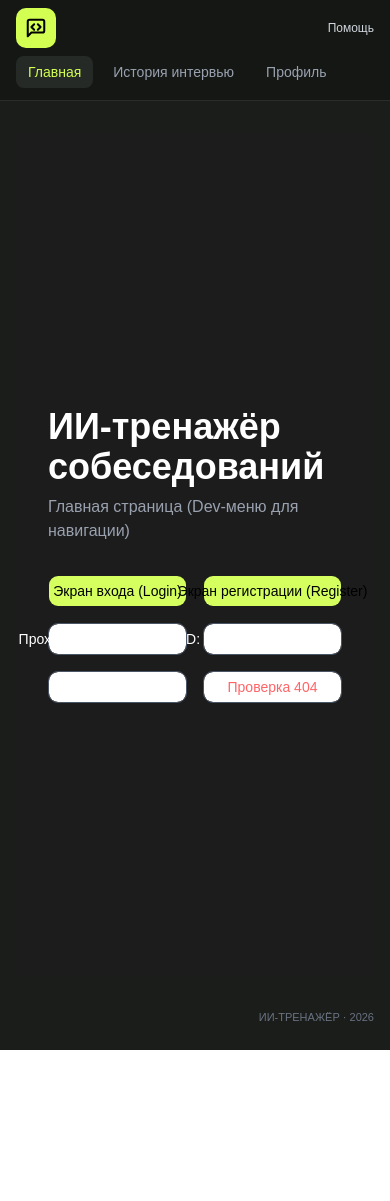
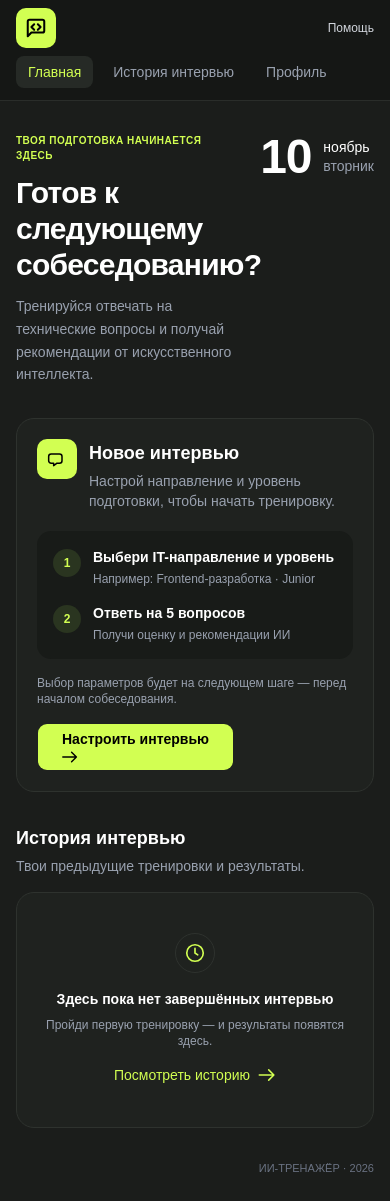
Before and after one commit to interview-trainer-team/AI-interview-simulator, a React app in the folder frontend/: page / in a window 390 px wide. Before the commit the page ends 1050 px from the top, so only its background shows below. Built offline with nearby package versions, Linux system fonts and the light colour scheme; the HTML template or start-up script is replaced by a standard one.

Commit message:
feat: главная страница по макету (#36)

```diff
--- a/frontend/src/pages/MainPage.jsx
+++ b/frontend/src/pages/MainPage.jsx
@@ -1,51 +1,290 @@
-import { Link } from "react-router-dom"
-import { Button } from "@/components/ui/button"
+import { Button } from "@/components/ui/button";
+import { useEffect, useState } from "react";
+import { Link } from "react-router-dom";
+import {
+  getInterviewsRequest,
+  getLevelName,
+  getLevelVerdict,
+  getVerdictInfo,
+  QUESTIONS_PER_INTERVIEW,
+} from "@/api/interview";
+
+// ---------- ИКОНКИ ----------
+
+function ArrowIcon({ className = "" }) {
+  return (
+    <svg
+      width="18"
+      height="12"
+      viewBox="0 0 20 14"
+      fill="none"
+      stroke="currentColor"
+      strokeWidth="1.8"
+      strokeLinecap="round"
+      strokeLinejoin="round"
+      className={className}
+      aria-hidden="true"
+    >
+      <path d="M1 7h17M12 1l6 6-6 6" />
+    </svg>
+  );
+}
+
+function ChatIcon() {
+  return (
+    <svg width="20" height="20" viewBox="0 0 24 24" fill="none" stroke="currentColor" strokeWidth="1.8" strokeLinecap="round" strokeLinejoin="round" aria-hidden="true">
+      <path d="M5 6h10a3 3 0 0 1 3 3v5a3 3 0 0 1-3 3H12l-4 3v-3H5a3 3 0 0 1-3-3V9a3 3 0 0 1 3-3Z" />
+    </svg>
+  );
+}
+
+function ClockIcon() {
+  return (
+    <svg width="22" height="22" viewBox="0 0 24 24" fill="none" stroke="currentColor" strokeWidth="1.8" strokeLinecap="round" strokeLinejoin="round" aria-hidden="true">
+      <circle cx="12" cy="12" r="9" />
+      <path d="M12 7v5l3 2" />
+    </svg>
+  );
+}
+
+// ---------- ВСПОМОГАТЕЛЬНОЕ ----------
+
+function formatDate(isoString) {
+  if (!isoString) return "";
+  return new Date(isoString).toLocaleDateString("ru-RU", {
+    day: "numeric",
+    month: "long",
+    year: "numeric",
+  });
+}
+
+function formatScore(score) {
+  return Number(score ?? 0).toFixed(1);
+}
+
+function getTodayParts() {
+  const now = new Date();
+  return {
+    day: now.getDate(),
+    month: now.toLocaleDateString("ru-RU", { month: "long" }),
+    weekday: now.toLocaleDateString("ru-RU", { weekday: "long" }),
+  };
+}
+
+// ---------- КОМПОНЕНТЫ ----------
+
+function TodayDate() {
+  const { day, month, weekday } = getTodayParts();
+
+  return (
+    <div className="flex shrink-0 items-center gap-3 sm:pt-6">
+      <p className="text-5xl font-bold leading-none tracking-tight md:text-6xl">{day}</p>
+      <div className="text-sm leading-tight">
+        <p className="font-medium text-white">{month}</p>
+        <p className="mt-0.5 text-gray-400">{weekday}</p>
+      </div>
+    </div>
+  );
+}
+
+function NewInterviewCard() {
+  return (
+    <section className="rounded-2xl border border-[#2E322E] bg-[#1F221F] p-5 md:p-6">
+      <div className="flex items-start gap-3">
+        <span className="flex size-10 shrink-0 items-center justify-center rounded-lg bg-[#D2FF52] text-black">
+          <ChatIcon />
+        </span>
+        <div>
+          <h2 className="text-lg font-semibold">Новое интервью</h2>
+          <p className="mt-1 text-sm text-gray-400">
+            Настрой направление и уровень подготовки, чтобы начать тренировку.
+          </p>
+        </div>
+      </div>
+
+      {/* Два шага в одну линию, на узком экране друг под другом */}
+      <div className="mt-5 flex flex-col gap-4 rounded-xl bg-[#181B18] px-4 py-4 md:flex-row md:items-center md:gap-6 md:px-5">
+        <div className="flex min-w-0 flex-1 items-start gap-3">
+          <span className="mt-0.5 flex size-7 shrink-0 items-center justify-center rounded-full bg-[#2A3520] text-xs font-semibold text-[#D2FF52]">
+            1
+          </span>
+          <div>
+            <p className="text-sm font-semibold">Выбери IT-направление и уровень</p>
+            <p className="mt-1 text-xs text-gray-400">Например: Frontend-разработка · Junior</p>
+          </div>
+        </div>
+
+        <span className="hidden shrink-0 text-gray-500 md:block" aria-hidden="true">
+          <ArrowIcon />
+        </span>
+
+        <div className="flex min-w-0 flex-1 items-start gap-3">
+          <span className="mt-0.5 flex size-7 shrink-0 items-center justify-center rounded-full bg-[#2A3520] text-xs font-semibold text-[#D2FF52]">
+            2
+          </span>
+          <div>
+            <p className="text-sm font-semibold">Ответь на 5 вопросов</p>
+            <p className="mt-1 text-xs text-gray-400">Получи оценку и рекомендации ИИ</p>
+          </div>
+        </div>
+      </div>
+
+      <p className="mt-4 text-xs text-gray-400">
+        Выбор параметров будет на следующем шаге — перед началом собеседования.
+      </p>
+
+      <Button
+        asChild
+        className="mt-4 h-12 gap-3 rounded-lg bg-[#D2FF52] px-6 text-sm font-semibold text-black hover:bg-[#bce646]"
+      >
+        <Link to="/interview/setup">
+          Настроить интервью
+          <ArrowIcon />
+        </Link>
+      </Button>
+    </section>
+  );
+}
+
+// Карточка незавершённого интервью (появляется только если такое есть)
+function ContinueCard({ interview }) {
+  return (
+    <Link
+      to={`/interview/${interview.id}`}
+      className="mt-4 flex flex-col gap-2 rounded-2xl border border-[#2E322E] bg-[#1F221F] px-5 py-4 transition-colors hover:border-[#D2FF52]/40 sm:flex-row sm:items-center sm:justify-between"
+    >
+      <div className="min-w-0">
+        <p className="text-[10px] font-semibold uppercase tracking-wider text-[#D2FF52]">Продолжить интервью</p>
+        <p className="mt-1.5 text-sm font-semibold">
+          {interview.direction} · {getLevelName(interview.levelCode)}
+        </p>
+      </div>
+      <div className="flex items-center gap-3 text-sm text-gray-300">
+        <span>
+          {interview.answeredCount ?? 0} из {QUESTIONS_PER_INTERVIEW} вопросов
+        </span>
+        <span className="text-[#D2FF52]">
+          <ArrowIcon />
+        </span>
+      </div>
+    </Link>
+  );
+}
+
+function HistoryBlock({ interviews, isLoading, error }) {
+  return (
+    <section>
+      <h2 className="text-lg font-semibold">История интервью</h2>
+      <p className="mt-1 text-sm text-gray-400">Твои предыдущие тренировки и результаты.</p>
+
+      {isLoading ? (
+        <div className="mt-4 rounded-2xl border border-[#2E322E] bg-[#1F221F] px-5 py-10">
+          <p className="text-center text-sm text-gray-400">Загружаем историю...</p>
+        </div>
+      ) : error ? (
+        <div className="mt-4 rounded-2xl border border-[#2E322E] bg-[#1F221F] px-5 py-10">
+          <p className="text-center text-sm text-red-500">{error}</p>
+        </div>
+      ) : interviews.length === 0 ? (
+        <div className="mt-4 rounded-2xl border border-[#2E322E] bg-[#1F221F] px-5 py-10 text-center">
+          <span className="mx-auto flex size-10 items-center justify-center rounded-full border border-[#2E322E] text-[#D2FF52]">
+            <ClockIcon />
+          </span>
+          <p className="mt-4 text-sm font-semibold">Здесь пока нет завершённых интервью</p>
+          <p className="mt-2 text-xs text-gray-400">Пройди первую тренировку — и результаты появятся здесь.</p>
+          <Link
+            to="/history"
+            className="mt-4 inline-flex items-center gap-2 text-sm font-medium text-[#D2FF52] transition-colors hover:text-[#bce646]"
+          >
+            Посмотреть историю
+            <ArrowIcon />
+          </Link>
+        </div>
+      ) : (
+        <ul className="mt-4 space-y-3">
+          {interviews.map((interview) => {
+            const scoreColor = getVerdictInfo(getLevelVerdict(interview.totalScore)).color;
+            return (
+              <li key={interview.id}>
+                <Link
+                  to={`/interview/${interview.id}/results`}
+                  className="flex items-center justify-between gap-4 rounded-2xl border border-[#2E322E] bg-[#1F221F] px-4 py-4 transition-colors hover:border-[#D2FF52]/40 md:px-5"
+                >
+                  <div className="min-w-0">
+                    <p className="truncate text-sm font-semibold">
+                      {interview.direction} · {getLevelName(interview.levelCode)}
+                    </p>
+                    <p className="mt-1 text-xs text-gray-400">{formatDate(interview.completedAt || interview.createdAt)}</p>
+                  </div>
+                  <p className="shrink-0 text-sm font-bold tabular-nums" style={{ color: scoreColor }}>
+                    {formatScore(interview.totalScore)}/10
+                  </p>
+                </Link>
+              </li>
+            );
+          })}
+          <li className="pt-1">
+            <Link
+              to="/history"
+              className="inline-flex items-center gap-2 text-sm font-medium text-[#D2FF52] transition-colors hover:text-[#bce646]"
+            >
+              Все интервью
+              <ArrowIcon />
+            </Link>
+          </li>
+        </ul>
+      )}
+    </section>
+  );
+}
+
+// ---------- СТРАНИЦА ----------
 
 function MainPage() {
+  const [interviews, setInterviews] = useState([]);
+  const [isLoading, setIsLoading] = useState(true);
+  const [error, setError] = useState("");
+
+  // Шапка и карточка старта рисуются сразу; список нужен только для продолжения и истории
+  useEffect(() => {
+    getInterviewsRequest()
+      .then((data) => setInterviews(data.interviews || []))
+      .catch((err) => setError(err.message || "Не удалось загрузить историю"))
+      .finally(() => setIsLoading(false));
+  }, []);
+
+  const unfinished = interviews.find((item) => item.status !== "COMPLETED") || null;
+  const recentCompleted = interviews.filter((item) => item.status === "COMPLETED").slice(0, 3);
+
   return (
-    <div className="min-h-screen bg-[#1C1C1C] text-white p-8 flex flex-col items-center justify-center">
-      <h1 className="text-4xl font-bold mb-2">ИИ-тренажёр собеседований</h1>
-      <p className="text-gray-400 mb-8">Главная страница (Dev-меню для навигации)</p>
+    <div className="mx-auto max-w-[960px]">
+      <div className="flex items-start justify-between gap-6">
+        <div className="min-w-0 max-w-xl">
+          <p className="text-[10px] font-semibold uppercase tracking-wider text-[#D2FF52]">
+            Твоя подготовка начинается здесь
+          </p>
+          <h1 className="mt-3 text-3xl font-bold tracking-tight md:text-4xl">
+            Готов к следующему
+            <br />
+            собеседованию?
+          </h1>
+          <p className="mt-3 max-w-md text-sm leading-relaxed text-gray-400">
+            Тренируйся отвечать на технические вопросы и получай рекомендации от искусственного интеллекта.
+          </p>
+        </div>
+        <TodayDate />
+      </div>
 
-      <div className="grid grid-cols-2 gap-4 w-full max-w-2xl">
-        <Link to="/login">
-          <Button className="w-full bg-[#D4FF5E] text-black hover:bg-[#b8e04a]">
-            Экран входа (Login)
-          </Button>
-        </Link>
+      <div className="mt-8">
+        <NewInterviewCard />
+        {unfinished && <ContinueCard interview={unfinished} />}
+      </div>
 
-        <Link to="/register">
-          <Button className="w-full bg-[#D4FF5E] text-black hover:bg-[#b8e04a]">
-            Экран регистрации (Register)
-          </Button>
-        </Link>
-
-        <Link to="/interview/1">
-          <Button variant="outline" className="w-full border-gray-600 text-white hover:bg-white/10">
-            Прохождение интервью (ID: 1)
-          </Button>
-        </Link>
-
-        <Link to="/interview/1/results">
-          <Button variant="outline" className="w-full border-gray-600 text-white hover:bg-white/10">
-            Результаты (ID: 1)
-          </Button>
-        </Link>
-
-        <Link to="/history">
-          <Button variant="outline" className="w-full border-gray-600 text-white hover:bg-white/10">
-            История интервью
-          </Button>
-        </Link>
-
-        <Link to="/random-page">
-          <Button variant="outline" className="w-full border-gray-600 text-red-400 hover:bg-white/10">
-            Проверка 404
-          </Button>
-        </Link>
+      <div className="mt-8">
+        <HistoryBlock interviews={recentCompleted} isLoading={isLoading} error={error} />
       </div>
     </div>
-  )
+  );
 }
 
-export default MainPage
+export default MainPage;
```
